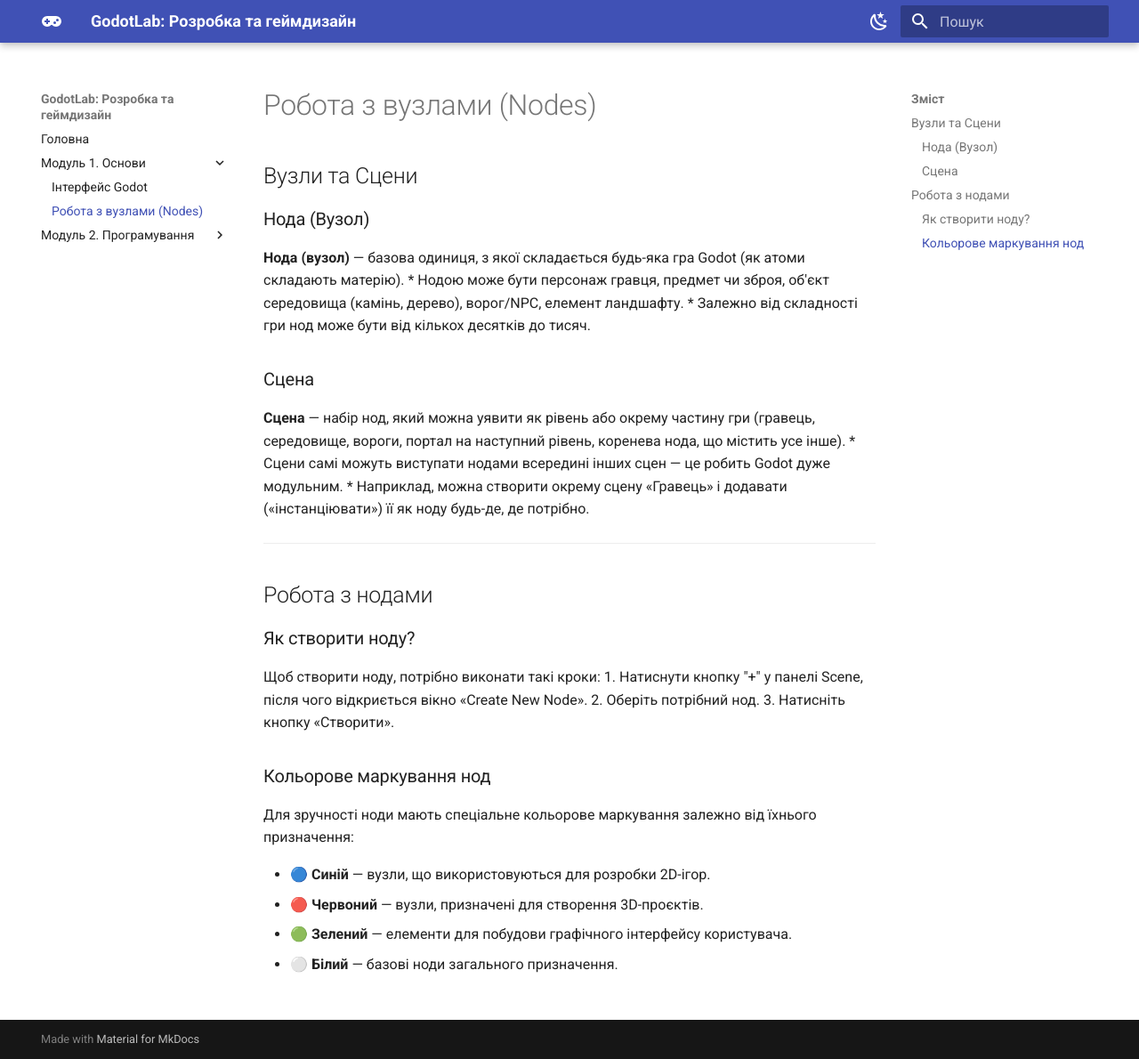
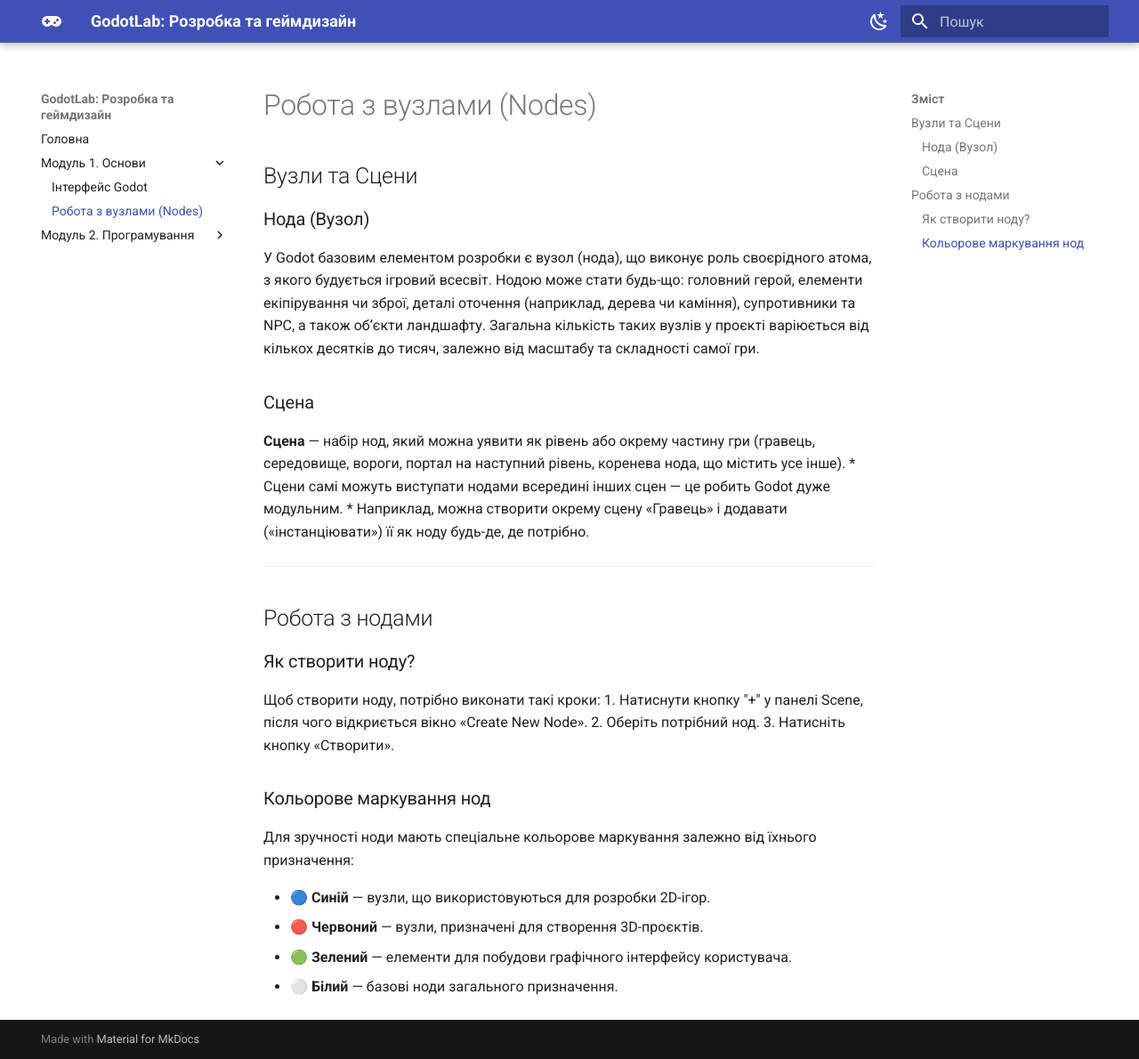
Before and after one commit to Valik31/godotlab-ua, an MkDocs documentation site: the page built from docs/nodes.md, in a window 1280 px wide and 1190 px high. Shown: the whole window at 89% size. Built offline with MkDocs 1.6.1 and Material for MkDocs 9.7.7, drawn with Linux system fonts in a browser that asks for light colours.

Commit message:
Update nodes.md

```diff
--- a/docs/nodes.md
+++ b/docs/nodes.md
@@ -1,14 +1,13 @@
 ## Вузли та Сцени
 
 ### Нода (Вузол)
-**Нода (вузол)** — базова одиниця, з якої складається будь-яка гра Godot (як атоми складають матерію).
-* Нодою може бути персонаж гравця, предмет чи зброя, об'єкт середовища (камінь, дерево), ворог/NPC, елемент ландшафту.
-* Залежно від складності гри нод може бути від кількох десятків до тисяч.
+У Godot базовим елементом розробки є вузол (нода), що виконує роль своєрідного атома, з якого будується ігровий всесвіт. Нодою може стати будь-що: головний герой, елементи екіпірування чи зброї, деталі оточення (наприклад, дерева чи каміння), супротивники та NPC, а також об’єкти ландшафту. Загальна кількість таких вузлів у проєкті варіюється від кількох десятків до тисяч, залежно від масштабу та складності самої гри.
+
 
 ### Сцена
 **Сцена** — набір нод, який можна уявити як рівень або окрему частину гри (гравець, середовище, вороги, портал на наступний рівень, коренева нода, що містить усе інше).
-* Сцени самі можуть виступати нодами всередині інших сцен — це робить Godot дуже модульним.
-* Наприклад, можна створити окрему сцену «Гравець» і додавати («інстанціювати») її як ноду будь-де, де потрібно.
+  * Сцени самі можуть виступати нодами всередині інших сцен — це робить Godot дуже модульним.
+  * Наприклад, можна створити окрему сцену «Гравець» і додавати («інстанціювати») її як ноду будь-де, де потрібно.
 
 ---
 
```
